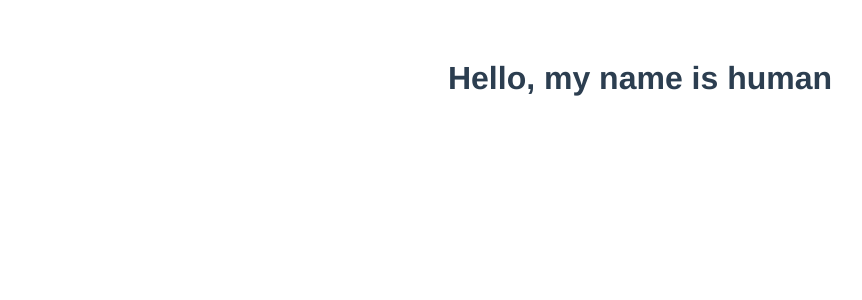
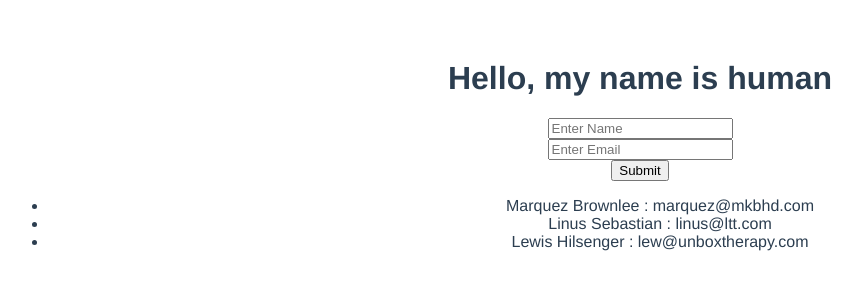
Before and after one commit to ParamosManuver/leap, a Vue app: page / in a window 1280 px wide. Shown: the top 300 px of the page, without its empty margins (0-862 px from the left). Built offline with nearby package versions, Linux system fonts and the light colour scheme.

Commit message:
Addding more youtubers

```diff
--- a/src/components/Users.vue
+++ b/src/components/Users.vue
@@ -1,6 +1,21 @@
 <template>
     <div class="users">
         <h1>Hello, my name is human</h1>
+        <form v-on:submit="addUser">
+          <input type="text" v-model="newUser.name" placeholder="Enter Name">
+          <br>
+          <input type="text" v-model="newUser.email" placeholder="Enter Email">
+          <br>
+          <input type="submit" value="Submit">
+        </form>
+
+        <ul>
+          <li v-for="user in users">
+            <span>
+              {{user.name}} : {{user.email}}
+            </span>
+          </li>
+        </ul>
     </div>
 </template>
 
@@ -10,6 +25,9 @@
 
   data() {
     return {
+      newUser: {
+
+      },
       users: [
         {
           name: 'Marquez Brownlee',
@@ -27,9 +45,20 @@
           contacted: false
         }
       ]
-    };
+    }
+  },
+
+    methods: {
+    addUser: function(event){
+      this.users.push({
+        name: this.newUser.name,
+        email: this.newUser.email,
+        contacted: false
+      });
+      event.preventDefault();
+      }
+    }
   }
-};
 </script>
 
 <style scoped>
```
